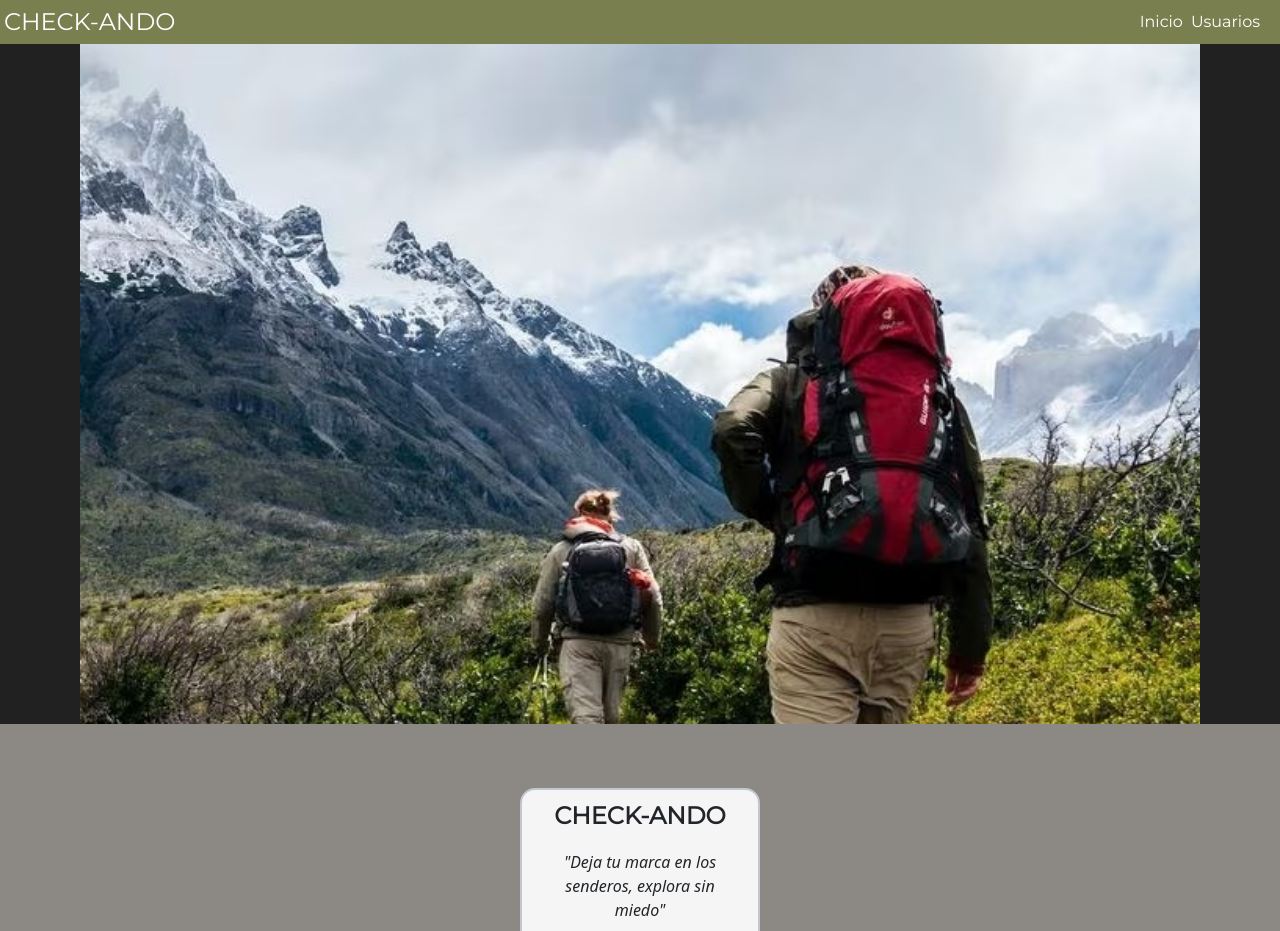
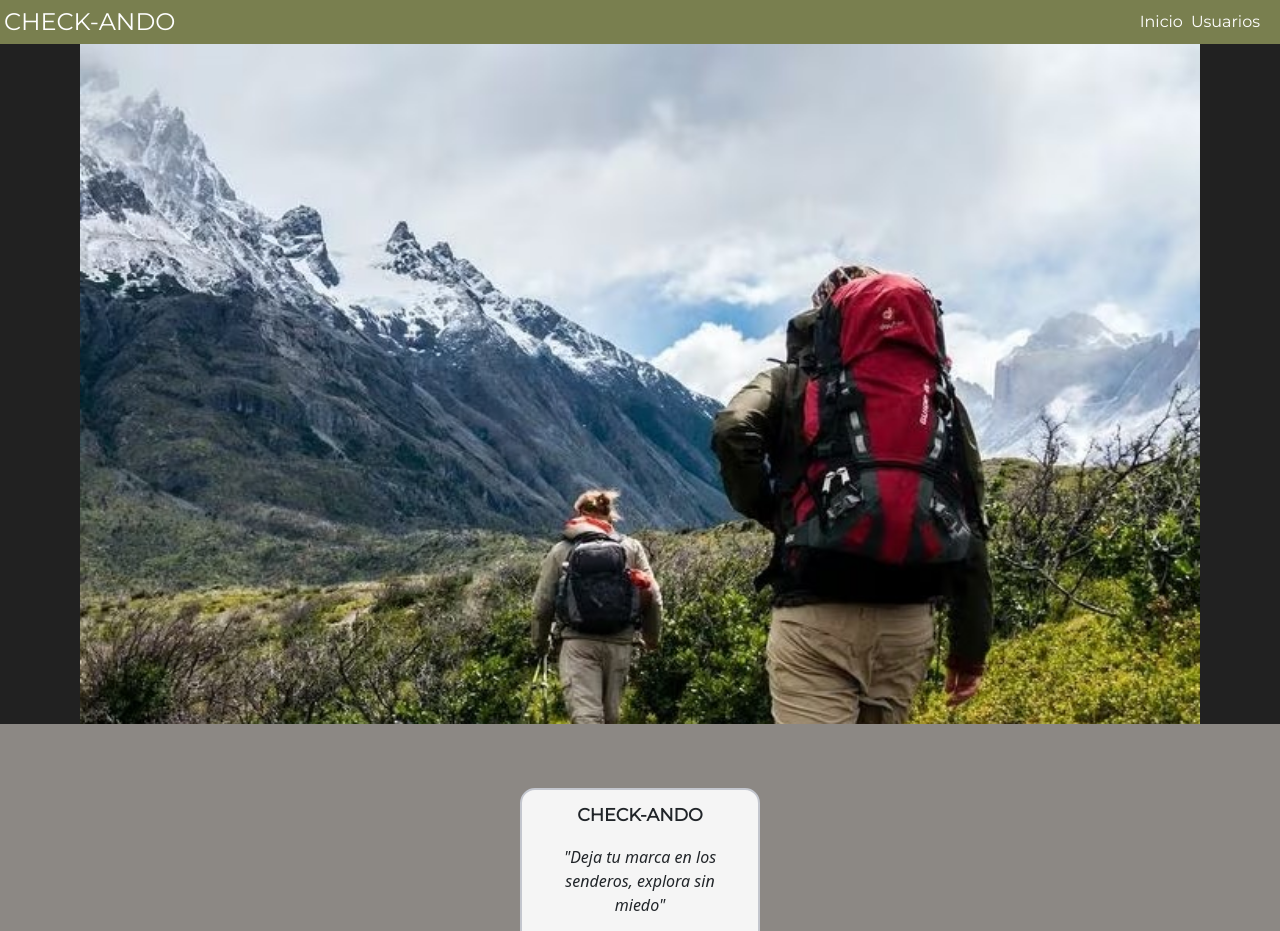
Before and after one commit to mane6867/check-ando-frontend, a React (Vite) app: page / in a window 1280 px wide. Shown: the top 931 px of the page. Built offline with nearby package versions, Linux system fonts and the light colour scheme.

Commit message:
size font

```diff
--- a/src/pages/LandingPage/Section-image/SectionImage.css
+++ b/src/pages/LandingPage/Section-image/SectionImage.css
@@ -43,7 +43,7 @@
 
    /*Text*/
    .text-title {
-    font-size: 1.5em;
+    font-size: 1.1em  !important;
     font-weight: bold;
     font-family: "Montserrat";
 
@@ -66,9 +66,3 @@
     margin-bottom: auto;
     margin-top: auto;
    }
-
-   @media (max-width: 576px) {
-    .text-title {
-        font-size: 1em; /* Tamaño de letra para pantallas más pequeñas */
-    }
-}
```
